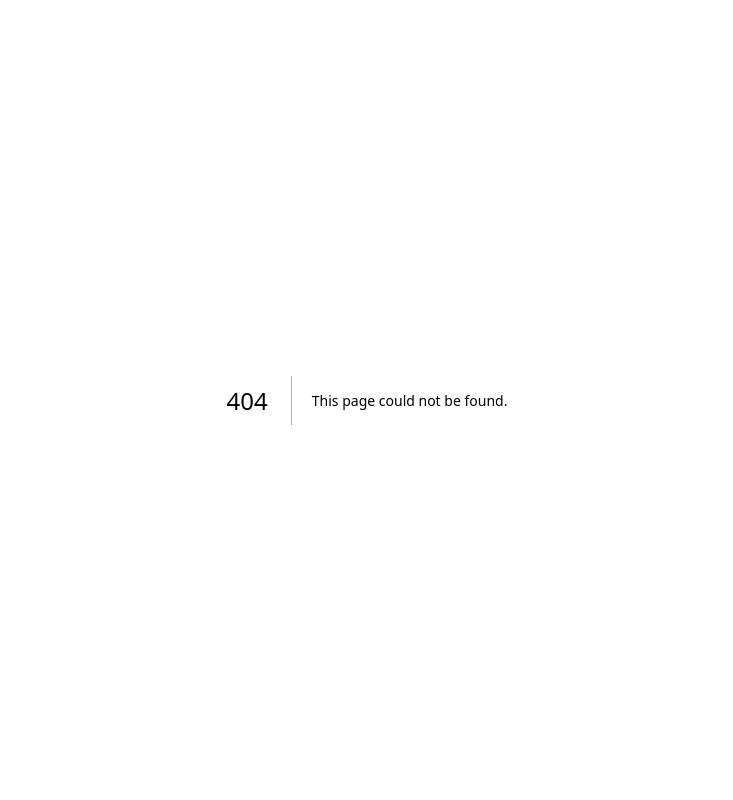
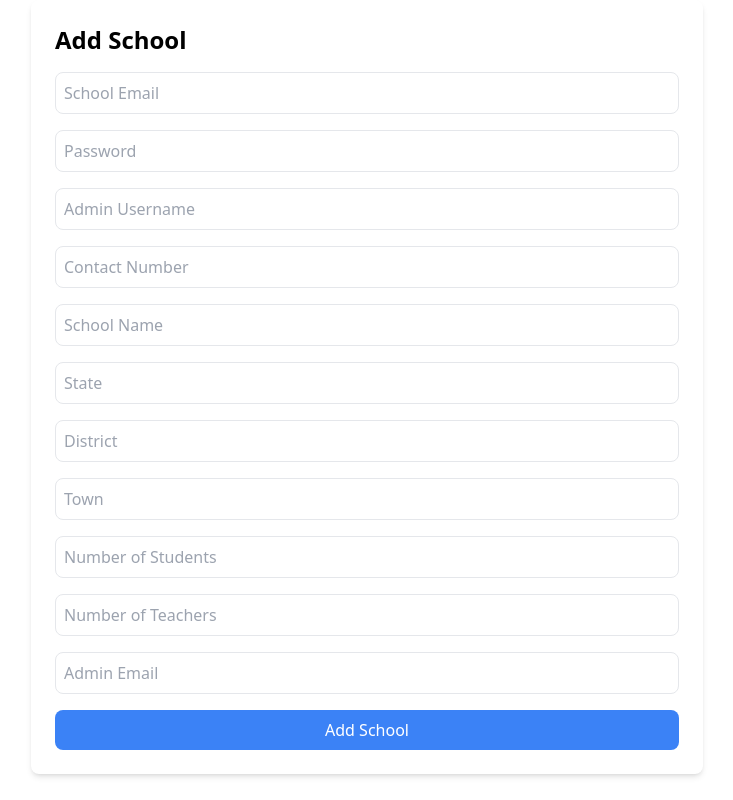
Before and after one commit to ankitku3101/Shrusti-Hack, a Next.js app: page /Admin/add-school in a window 1280 px wide. Before the commit this address had no page. Shown: the whole page, without its empty margins (273-1006 px from the left). Built offline with nearby package versions, Linux system fonts and the light colour scheme.

Commit message:
Added admin funcs

```diff
--- /dev/null
+++ b/app/Admin/add-school/page.tsx
@@ -0,0 +1,201 @@
+"use client";
+
+import React, { useState } from "react";
+import axios from "axios";
+import { toast } from "react-hot-toast";
+
+const AddSchoolForm = () => {
+  const [formData, setFormData] = useState({
+    email: "",
+    password: "",
+    username: "",
+    contact: "",
+    schoolname: "",
+    location: {
+      state: "",
+      district: "",
+      town: "",
+    },
+    numberofstudents: "",
+    numberofteacher: "",
+    adminEmail: "",
+  });
+
+  const [loading, setLoading] = useState(false);
+
+  const handleInputChange = (e) => {
+    const { name, value } = e.target;
+    if (name.startsWith("location.")) {
+      const locationField = name.split(".")[1];
+      setFormData((prev) => ({
+        ...prev,
+        location: {
+          ...prev.location,
+          [locationField]: value,
+        },
+      }));
+    } else {
+      setFormData((prev) => ({
+        ...prev,
+        [name]: value,
+      }));
+    }
+  };
+
+  const handleSubmit = async (e) => {
+    e.preventDefault();
+    setLoading(true);
+
+    try {
+      const response = await axios.post("/api/add-school", formData);
+      toast.success(response.data.message);
+      setFormData({
+        email: "",
+        password: "",
+        username: "",
+        contact: "",
+        schoolname: "",
+        location: {
+          state: "",
+          district: "",
+          town: "",
+        },
+        numberofstudents: "",
+        numberofteacher: "",
+        adminEmail: "",
+      });
+    } catch (error) {
+      const errorMessage =
+        error.response?.data?.message || "An error occurred. Please try again.";
+      toast.error(errorMessage);
+    } finally {
+      setLoading(false);
+    }
+  };
+
+  return (
+    <div className="max-w-2xl mx-auto p-6 bg-white rounded-lg shadow-md">
+      <h1 className="text-2xl font-bold mb-4">Add School</h1>
+      <form onSubmit={handleSubmit}>
+        <div className="grid grid-cols-1 gap-4">
+          {/* School Details */}
+          <input
+            type="email"
+            name="email"
+            placeholder="School Email"
+            value={formData.email}
+            onChange={handleInputChange}
+            required
+            className="p-2 border rounded-lg"
+          />
+          <input
+            type="password"
+            name="password"
+            placeholder="Password"
+            value={formData.password}
+            onChange={handleInputChange}
+            required
+            className="p-2 border rounded-lg"
+          />
+          <input
+            type="text"
+            name="username"
+            placeholder="Admin Username"
+            value={formData.username}
+            onChange={handleInputChange}
+            required
+            className="p-2 border rounded-lg"
+          />
+          <input
+            type="text"
+            name="contact"
+            placeholder="Contact Number"
+            value={formData.contact}
+            onChange={handleInputChange}
+            required
+            className="p-2 border rounded-lg"
+          />
+          <input
+            type="text"
+            name="schoolname"
+            placeholder="School Name"
+            value={formData.schoolname}
+            onChange={handleInputChange}
+            required
+            className="p-2 border rounded-lg"
+          />
+
+          {/* Location */}
+          <input
+            type="text"
+            name="location.state"
+            placeholder="State"
+            value={formData.location.state}
+            onChange={handleInputChange}
+            required
+            className="p-2 border rounded-lg"
+          />
+          <input
+            type="text"
+            name="location.district"
+            placeholder="District"
+            value={formData.location.district}
+            onChange={handleInputChange}
+            required
+            className="p-2 border rounded-lg"
+          />
+          <input
+            type="text"
+            name="location.town"
+            placeholder="Town"
+            value={formData.location.town}
+            onChange={handleInputChange}
+            required
+            className="p-2 border rounded-lg"
+          />
+
+          {/* Numbers */}
+          <input
+            type="number"
+            name="numberofstudents"
+            placeholder="Number of Students"
+            value={formData.numberofstudents}
+            onChange={handleInputChange}
+            required
+            className="p-2 border rounded-lg"
+          />
+          <input
+            type="number"
+            name="numberofteacher"
+            placeholder="Number of Teachers"
+            value={formData.numberofteacher}
+            onChange={handleInputChange}
+            required
+            className="p-2 border rounded-lg"
+          />
+
+          {/* Admin Email */}
+          <input
+            type="email"
+            name="adminEmail"
+            placeholder="Admin Email"
+            value={formData.adminEmail}
+            onChange={handleInputChange}
+            required
+            className="p-2 border rounded-lg"
+          />
+        </div>
+
+        <button
+          type="submit"
+          disabled={loading}
+          className="mt-4 w-full bg-blue-500 text-white py-2 px-4 rounded-lg hover:bg-blue-600 transition disabled:opacity-50"
+        >
+          {loading ? "Submitting..." : "Add School"}
+        </button>
+      </form>
+    </div>
+  );
+};
+
+export default AddSchoolForm;
--- a/app/Admin/dashboard/page.tsx
+++ b/app/Admin/dashboard/page.tsx
@@ -9,4 +9,4 @@ const Dashboard = () => {
   );
 };
 
-export default SystemAdminDashboard;
+export default Dashboard;
--- a/app/api/admin/add-school/route.ts
+++ b/app/api/admin/add-school/route.ts
@@ -1,12 +1,25 @@
-import { NextRequest, NextResponse } from "next/server";
-import bcrypt from "bcryptjs";
-import Admin from "@/models/Admin"; // Import Admin model to verify role
-import School from "@/models/School";
-import dbConnect from "@/lib/mongodb";
+import dbConnect from '@/lib/mongodb'; // Ensure a database connection utility is available
+import School from '@/models/School'; // Import the School model
+import { getServerSession } from 'next-auth'; // Import NextAuth's server session utility
+import { authOptions } from '@/lib/authOptions'; // Import your NextAuth configuration
 
-export async function POST(request: NextRequest) {
+export default async function handler(req, res) {
+    if (req.method !== 'POST') {
+        return res.status(405).json({ success: false, message: 'Method not allowed' });
+    }
+
     try {
-    // Parse the JSON body of the request
+        // Ensure database connection
+        await dbConnect();
+
+        // Get the session from NextAuth
+        const session = await getServerSession(req, res, authOptions);
+
+        if (!session || session.user.role !== 'admin') {
+            return res.status(403).json({ success: false, message: 'Access denied. Admins only.' });
+        }
+
+        // Extract school data from the request body
         const {
             email,
             password,
@@ -16,56 +29,20 @@ export async function POST(request: NextRequest) {
             location,
             numberofstudents,
             numberofteacher,
-      adminEmail,
-    } = await request.json();
+        } = req.body;
 
-    // Check if all required fields are provided
-    if (
-      !email ||
-      !password ||
-      !username ||
-      !contact ||
-      !schoolname ||
-      !location?.state ||
-      !location?.district ||
-      !location?.town ||
-      !adminEmail
-    ) {
-      return NextResponse.json(
-        { message: "All required fields must be filled" },
-        { status: 400 }
-      );
+        // Validate required fields
+        if (!email || !password || !username || !contact || !schoolname || !location?.state || !location?.district || !location?.town) {
+            return res.status(400).json({
+                success: false,
+                message: 'Missing required fields',
+            });
         }
 
-    // Connect to the database
-    await dbConnect();
-
-    // Verify Admin Role
-    const admin = await Admin.findOne({ email: adminEmail });
-
-    if (!admin || admin.role !== "admin") {
-      return NextResponse.json(
-        { message: "Unauthorized: Admin role required" },
-        { status: 403 }
-      );
-    }
-
-    // Check if the email already exists for the school
-    const existingSchool = await School.findOne({ email });
-    if (existingSchool) {
-      return NextResponse.json(
-        { message: "School with this email already exists" },
-        { status: 409 }
-      );
-    }
-
-    // Hash the password before saving
-    const hashedPassword = await bcrypt.hash(password, 10);
-
-    // Create new school document
-    const newSchool = new School({
+        // Create a new school document
+        const school = new School({
             email,
-      password: hashedPassword,
+            password, // Ideally, hash the password before storing it
             username,
             contact,
             schoolname,
@@ -74,19 +51,25 @@ export async function POST(request: NextRequest) {
             numberofteacher,
         });
 
-    // Save the new school to the database
-    await newSchool.save();
+        // Save the school to the database
+        await school.save();
 
-    // Respond with success
-    return NextResponse.json(
-      { message: "School registered successfully" },
-      { status: 201 }
-    );
+        return res.status(201).json({
+            success: true,
+            message: 'School added successfully',
+            data: school,
+        });
     } catch (error) {
-    console.error("Error adding school:", error);
-    return NextResponse.json(
-      { message: "An error occurred while adding the school" },
-      { status: 500 }
-    );
+        console.error('Error adding school:', error);
+        if (error.code === 11000) {
+            return res.status(409).json({
+                success: false,
+                message: 'Email already exists',
+            });
+        }
+        return res.status(500).json({
+            success: false,
+            message: 'Internal server error',
+        });
     }
 }
--- a/app/auth/signin/page.tsx
+++ b/app/auth/signin/page.tsx
@@ -1,6 +1,6 @@
 "use client";
 
-import { signIn } from "next-auth/react";
+import { getSession, signIn } from "next-auth/react";
 import { useState, useEffect } from "react";
 import { useRouter } from "next/navigation";
 import { toast } from "react-hot-toast";
@@ -10,15 +10,8 @@ const SignIn = () => {
   const [email, setEmail] = useState("");
   const [password, setPassword] = useState("");
   const [isSubmitting, setIsSubmitting] = useState(false);
-  const { status } = useSession();
+  const [error, setError] = useState('');
   const router = useRouter();
-
-  // Redirect if already authenticated
-  // useEffect(() => {
-  //   if (status === "authenticated") {
-  //     router.push("/");
-  //   }
-  // }, [status, router]);
 
   const handleSubmit = async (e: React.FormEvent) => {
     e.preventDefault();
@@ -38,11 +31,20 @@ const SignIn = () => {
 
     setIsSubmitting(false);
 
-    if (result?.ok) {
-      toast.success("Logged in successfully!");
-      router.push("/");
+    if (result?.error) {
+      setError('Invalid email or password');
     } else {
-      toast.error(result?.error || "Invalid credentials");
+      setError('');
+      const session = await getSession();
+      const role = session?.user?.role;
+
+      if (role === 'user') {
+        router.push('/school/dashboard');
+      } else if (role === 'admin') {
+        router.push('/admin/dashboard');
+      } else {
+        router.push('/');
+      }
     }
   };
 
--- a/lib/authOptions.ts
+++ b/lib/authOptions.ts
@@ -2,8 +2,10 @@ import { NextAuthOptions } from "next-auth";
 import CredentialsProvider from "next-auth/providers/credentials";
 import bcrypt from "bcryptjs";
 import School from "@/models/School";
-import Admin from "@/models/Admin";
 import dbConnect from "@/lib/mongodb";
+
+const ADMIN_USER_ID = process.env.ADMIN_USER_ID; // Admin email from environment variable
+const ADMIN_PASSWORD = process.env.ADMIN_PASSWORD; // Admin password from environment variable
 
 export const authOptions: NextAuthOptions = {
   providers: [
@@ -16,8 +18,6 @@ export const authOptions: NextAuthOptions = {
       async authorize(credentials: any) {
         try {
           const { email, password } = credentials;
-          console.log(credentials);
-
 
           if (!email || !password) {
             throw new Error("Email and password are required");
@@ -25,7 +25,21 @@ export const authOptions: NextAuthOptions = {
 
           await dbConnect();
 
-          const user = (await School.findOne({ email })) || (await Admin.findOne({ email }));
+          // Check if the user is an admin
+          if (email === ADMIN_USER_ID) {
+            if (password !== ADMIN_PASSWORD) {
+              throw new Error("Invalid email or password");
+            }
+            return {
+              id: "admin",
+              email: ADMIN_USER_ID,
+              name: "Admin",
+              role: "admin",
+            };
+          }
+
+          // Otherwise, check if the user is in the database
+          const user = await School.findOne({ email });
 
           if (!user) {
             throw new Error("Invalid email or password");
@@ -40,12 +54,13 @@ export const authOptions: NextAuthOptions = {
             id: user._id.toString(),
             email: user.email,
             name: user.name,
+            role: "user",
           };
         } catch (error) {
           console.error("Authorization error:", error.message);
           return null;
         }
-      }
+      },
     }),
   ],
   secret: process.env.NEXTAUTH_SECRET,
@@ -56,12 +71,14 @@ export const authOptions: NextAuthOptions = {
     async jwt({ token, user }) {
       if (user) {
         token.id = user.id as string;
+        token.role = user.role;
       }
       return token;
     },
     async session({ session, token }) {
       if (token) {
         session.user.id = token.id as string;
+        session.user.role = token.role as string;
       }
       return session;
     },
--- a/pages/SystemAdminDashboard.tsx
+++ b/pages/SystemAdminDashboard.tsx
@@ -1,30 +1,48 @@
-"use client"
+"use client";
 import React, { useEffect, useState } from "react";
 import { PieChart, Pie, Cell, Tooltip, Legend } from "recharts";
 import axios from "axios";
+import { useSession, signIn } from "next-auth/react";
+import { useRouter } from "next/navigation";
 
 const SystemAdminDashboard = () => {
+  const { data: session, status } = useSession();
+  const router = useRouter();
   const [dashboardData, setDashboardData] = useState({
     totalSchools: 0,
     activeAgents: 0,
     pendingIssues: 0,
-    performanceData: []
+    performanceData: [],
   });
 
+  // Check if the user is an admin
   useEffect(() => {
-    // Fetch data from MongoDB using an API endpoint
-    const fetchData = async () => {
-      try {
-        const response = await axios.get("/api/system-admin-dashboard");
-        setDashboardData(response.data);
-      } catch (error) {
-        console.error("Error fetching dashboard data: ", error);
-      }
-    };
-    fetchData();
-  }, []);
+    if (status === "loading") return; // Wait for session to load
+    if (status === "unauthenticated") {
+      signIn(); // Redirect to login if not authenticated
+    } else if (session?.user?.role !== "admin") {
+      router.push("/"); // Redirect to an unauthorized page
+    }
+  }, [session, status, router]);
+
+  // Fetch data from MongoDB using an API endpoint
+  // useEffect(() => {
+  //   const fetchData = async () => {
+  //     try {
+  //       const response = await axios.get("/api/system-admin-dashboard");
+  //       setDashboardData(response.data);
+  //     } catch (error) {
+  //       console.error("Error fetching dashboard data: ", error);
+  //     }
+  //   };
+  //   fetchData();
+  // }, []);
 
   const COLORS = ["#FF8A00", "#FF7043", "#FF5722", "#6200EA"];
+
+  if (status === "loading") {
+    return <div>Loading...</div>; // Show a loading state
+  }
 
   return (
     <div className="bg-gray-100 min-h-screen flex flex-col">
@@ -32,9 +50,18 @@ const SystemAdminDashboard = () => {
       <header className="bg-gradient-to-r from-pink-500 via-purple-500 to-indigo-500 text-white py-8 shadow-md">
         <div className="max-w-screen-xl mx-auto flex justify-between items-center">
           <h1 className="text-4xl font-bold mb-4">System Admin Dashboard</h1>
-          <button className="bg-yellow-400 text-white px-6 py-3 rounded-lg shadow-lg hover:bg-yellow-500 transition-colors">
-            Notifications
-          </button>
+            <div className="flex gap-6">
+              <button className="bg-yellow-400 text-white px-6 py-3 rounded-lg shadow-lg hover:bg-yellow-500 transition-colors">
+                Notifications
+              </button>
+              <button
+                onClick={() => {
+                  router.push("/admin/add-school");
+                }}
+                className="bg-green-400 text-white px-6 py-3 rounded-lg shadow-lg hover:bg-yellow-500 transition-colors">
+                Add School
+              </button>
+            </div>
         </div>
       </header>
 
--- a/types/next-auth.d.ts
+++ b/types/next-auth.d.ts
@@ -6,6 +6,7 @@ declare module "next-auth" {
       id: string;
       name?: string | null;
       email?: string | null;
+      role?: string;
     };
   }
 
@@ -13,5 +14,6 @@ declare module "next-auth" {
     id: string;
     name: string;
     email: string;
+    role?: string;
   }
 }
```
Lines whose indentation alone changed are shown as unchanged.
